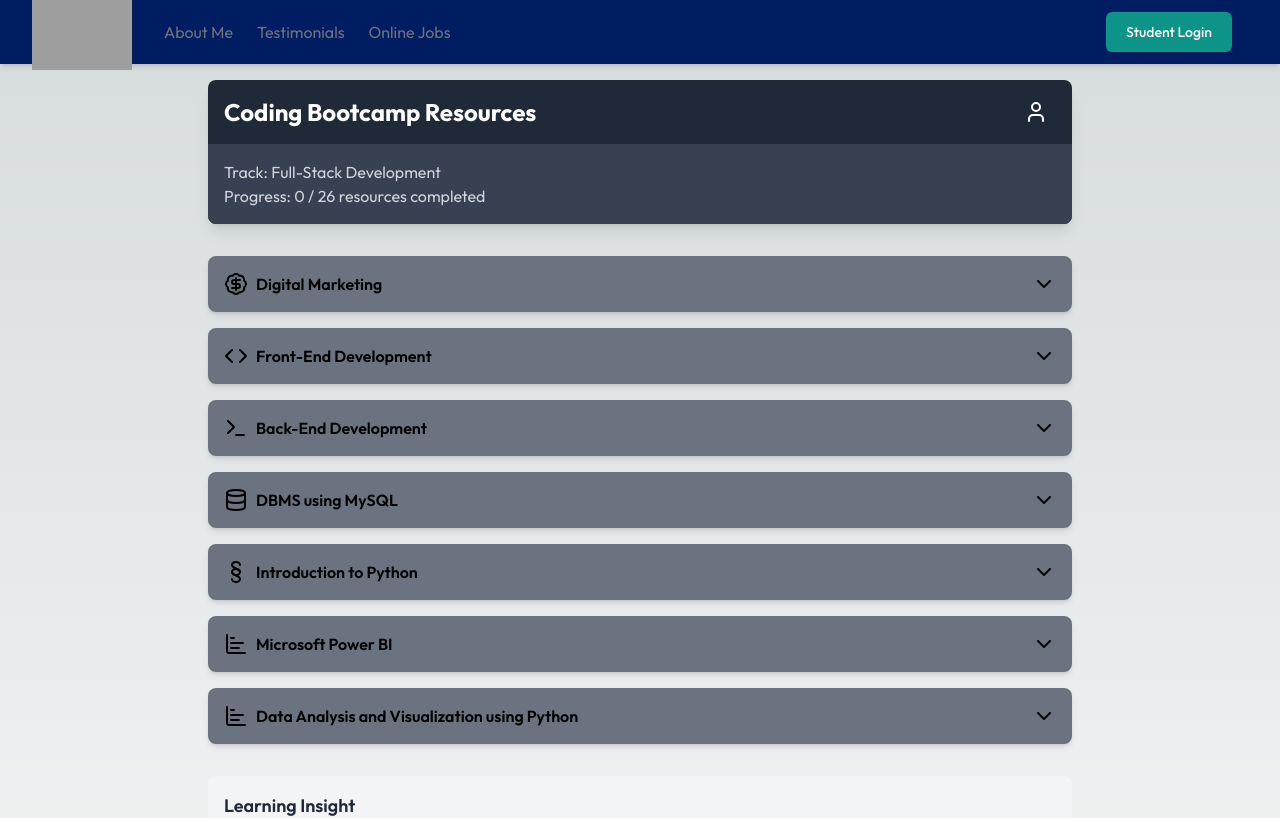
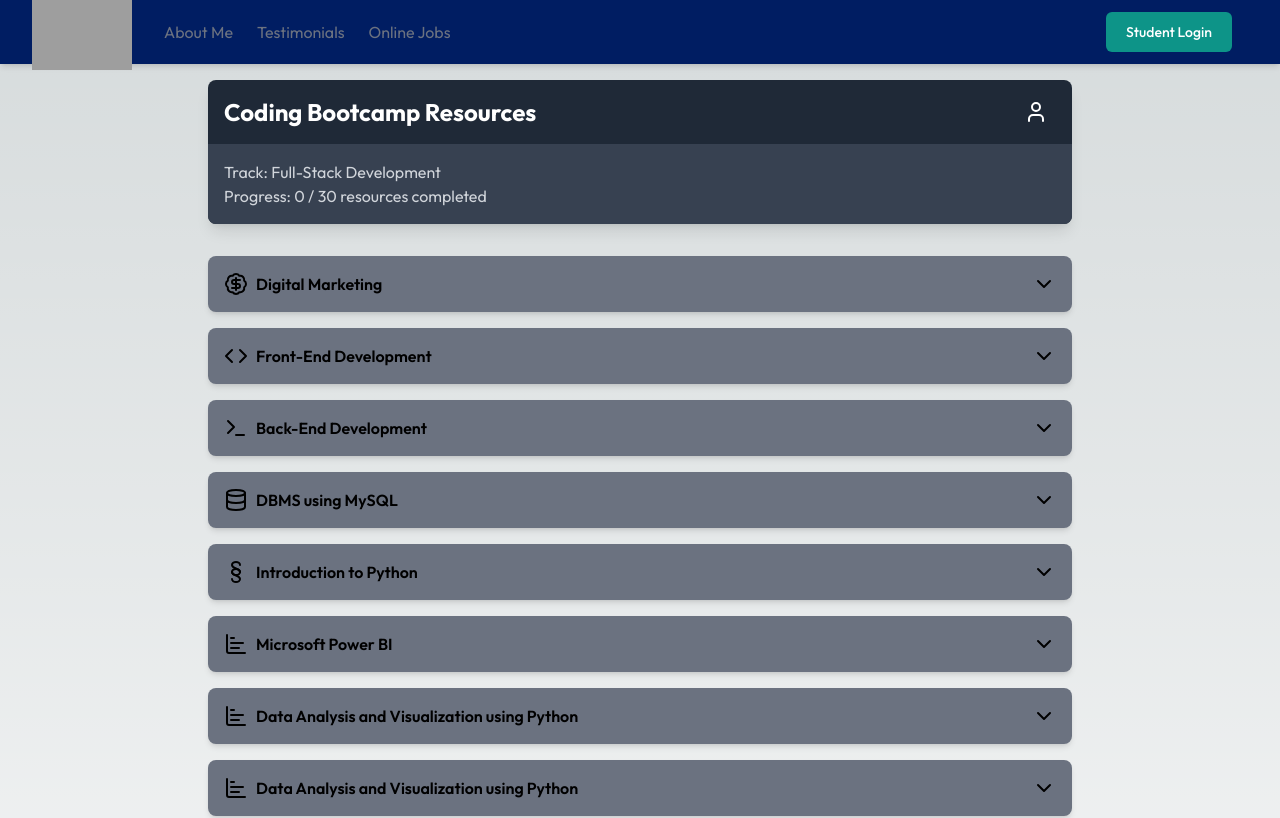
Before and after one commit to Yareda21/fu, a Next.js app: page /access in a window 1280 px wide. Shown: the top 818 px of the page. Built offline with nearby package versions, Linux system fonts and the light colour scheme; grey boxes are pictures that could not be loaded.

Commit message:
Update resources.js

```diff
--- a/assets/resources.js
+++ b/assets/resources.js
@@ -223,4 +223,39 @@ export const modules = [
             },
         ],
     },
+    // DA using Python
+    {
+        name: "Data Analysis and Visualization using Python",
+        icon: <ChartBar className="w-6 h-6" />,
+        resources: [
+            {
+                title: "Data Analysis Course Outline",
+                type: "PDF",
+                url: "https://www.mediafire.com/file/example1/Data_Analysis_Course_Outline.pdf/file",
+                description:
+                    "Overview of topics covered in the data analysis course",
+            },
+            {
+                title: "Data Analysis Notes",
+                type: "PDF",
+                url: "https://www.mediafire.com/file/example2/Data_Analysis_Notes.pdf/file",
+                description:
+                    "Detailed notes on data analysis concepts and techniques",
+            },
+            {
+                title: "Pandas and NumPy Short Notes",
+                type: "PDF",
+                url: "https://www.mediafire.com/file/example3/Pandas_NumPy_Short_Notes.pdf/file",
+                description:
+                    "Quick reference for commonly used Pandas and NumPy commands",
+            },
+            {
+                title: "Matplotlib and Seaborn Sample Codes",
+                type: "URL",
+                url: "https://www.mediafire.com/file/example4/Matplotlib_Seaborn_Sample_Codes.pdf/file",
+                description:
+                    "Examples of Python code for creating visualizations using Matplotlib and Seaborn",
+            },
+        ],
+    },
 ];
```
